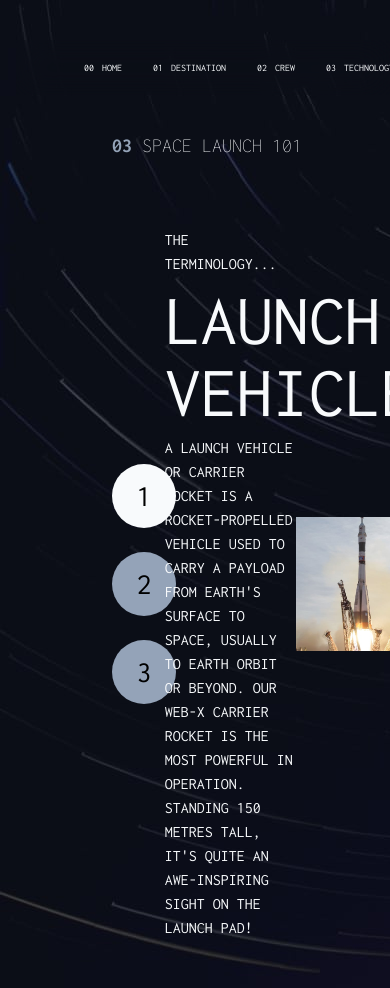
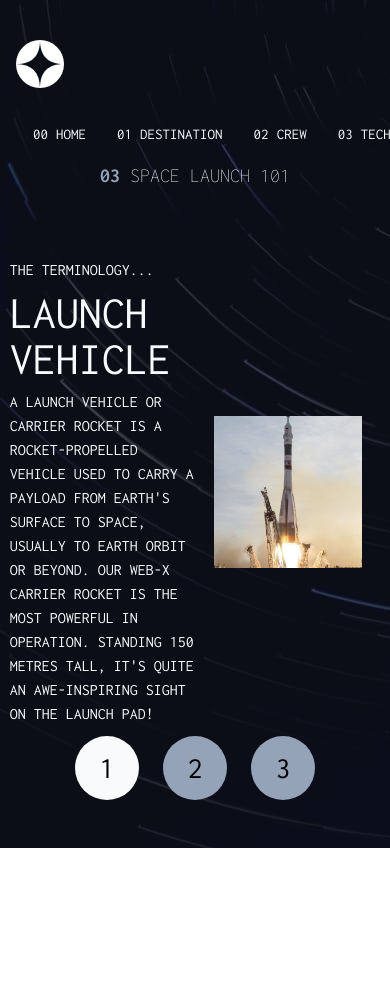
Before and after one commit to surya-tamang/space-tourism, a React (Vite) app: page /space-tourism/technology in a window 390 px wide. Shown: the top 988 px of the page. After the commit the page ends 848 px from the top, so only its background shows below. Built offline with nearby package versions, Linux system fonts and the light colour scheme; a web font is replaced by a local one.

Commit message:
responsiveness

```diff
--- a/src/app.css
+++ b/src/app.css
@@ -5,6 +5,10 @@
 }
 
 /*---------------home page styling---------------*/
+
+body.no-scroll {
+    overflow: hidden;
+}
 
 
 .home_page,
@@ -106,27 +110,86 @@ h1.space {
         font-size: 12px;
     }
 
+    /* crew page */
+
     .crew_page {
         background: url('/src/assets/crew/background-crew-tablet.jpg');
+        display: flex;
+        align-items: center;
+        padding: 0 10px;
+        flex-direction: row;
+        gap: 10px;
+        justify-content: center;
     }
+
+    .crew_page .left {
+        margin-top: 10rem;
+        width: 70%;
+    }
+
+    .frame {
+        margin-left: 0;
+        height: 25rem;
+        width: 100%;
+    }
+
+    .slider p:nth-child(1) {
+        font-size: 25px;
+    }
+
+    .slider h1 {
+        font-size: 56px;
+    }
+
+    .crewImage {
+        width: 30%;
+        margin-top: 10rem;
+    }
+
+    .crewImage img {
+        bottom: 0;
+        right: 0;
+    }
+
+
+    /* destination page */
 
     .destination_page {
         background: url('/src/assets/destination/background-destination-tablet.jpg');
         background-repeat: no-repeat;
+        padding-left: 20px;
     }
 
     .destination_content {
         flex-direction: column;
-        margin-top: 0;
+        width: 100%;
         gap: 10px;
+    }
+
+    .dest_button {
+        font-size: 15px;
+    }
+
+    .destName {
+        font-size: 5rem;
+    }
+
+    .travel {
+        gap: 20px;
+    }
+
+    .travel p {
+        font-size: 25px;
     }
 
     .heading_div {
         margin: 0;
+        margin-top: 30px;
     }
 
     .heading {
         font-size: 20px;
+        margin-left: 0;
     }
 
     .imgBox img {
@@ -140,20 +203,59 @@ h1.space {
 
     .technology_page {
         background: url('/src/assets/technology/background-technology-tablet.jpg');
+        align-items: center;
+        justify-content: center;
     }
+
+    .techContent {
+        flex-direction: column-reverse;
+        margin-left: 0;
+        width: 95%;
+        gap: 10px;
+    }
+
+    .techContent .indexing {
+        flex-direction: row;
+        width: 100%;
+    }
+
+    .techContent .mid {
+        width: 100%;
+        flex-wrap: wrap;
+    }
+
+    .mid .techImage {
+        width: 50%;
+        display: flex;
+        justify-content: center;
+    }
+
+    .techContent .mid img {
+        width: 80%;
+    }
+
+    .techDes h1 {
+        font-size: 46px;
+    }
+
+    /* header*/
 
     .header {
         padding: 0 1rem;
+        flex-direction: column;
+        align-items: start;
+        gap: 15px;
     }
 
     .navBar {
         gap: 7px;
-        backdrop-filter: blur(16px);
+        backdrop-filter: none;
+        padding: 0 5px;
         background: transparent;
     }
 
     .navs {
-        font-size: 10px;
+        font-size: 15px;
     }
 }
 
@@ -165,6 +267,36 @@ h1.space {
         min-height: 100vh;
         background-repeat: no-repeat;
         padding: 0 15px;
+    }
+
+    .hamburger {
+        display: block;
+        z-index: 10;
+    }
+
+    #close {
+        display: none;
+    }
+
+    .header {
+        flex-direction: row;
+    }
+
+    .navBar {
+        position: absolute;
+        background-color: #1c1c1c;
+        height: 100vh;
+        right: 0;
+        top: -2.5rem;
+        width: 15rem;
+        flex-direction: column;
+        align-items: start;
+        justify-content: center;
+        padding-left: 2rem;
+    }
+
+    .navs::after {
+        display: none;
     }
 
     .navBar {
@@ -195,23 +327,91 @@ h1.space {
 
     .heading_div {
         width: 200px;
+        margin-top: 0;
     }
 
     .heading {
-        margin-left: -3rem;
         font-size: 16px;
+        text-align: center;
     }
+
+    /* crew page*/
 
     .crew_page {
         background: url('/src/assets/crew/background-crew-mobile.jpg');
         background-repeat: no-repeat;
+        align-items: center;
+        justify-content: center;
+        flex-direction: column;
+        padding: 10px 0;
+
     }
+
+    .left {
+        display: flex;
+        align-items: center;
+        justify-content: center;
+        flex-direction: column;
+        width: 100%;
+    }
+
+    .frame {
+        margin-top: 5px;
+        height: auto;
+        overflow-y: scroll;
+        height: 15rem;
+    }
+
+    .frame .slider {
+        gap: 10px;
+    }
+
+    .frame h1 {
+        font-size: 30px;
+    }
+
+    .slider p:nth-child(1) {
+        font-size: 18px;
+    }
+
+    .dots {
+        margin-top: 15px;
+    }
+
+    .crewImage {
+        /* display: none; */
+    }
+
+    .crewImage img {
+        left: 50%;
+        right: 50%;
+    }
+
+    /* destination page*/
 
     .destination_page {
         background: url('/src/assets/destination/background-destination-mobile.jpg');
         background-repeat: no-repeat;
         width: 100%;
-        align-items: start;
+        align-items: center;
+        padding-bottom: 20px;
+        flex-direction: column;
+    }
+
+    .destInfo {
+        height: 12rem;
+    }
+
+    .destInfo p {
+        font-size: 10px;
+    }
+
+    .travel h1 {
+        font-size: 10px;
+    }
+
+    .travel p {
+        font-size: 20px;
     }
 
     .technology_page {
@@ -219,28 +419,19 @@ h1.space {
         background-repeat: no-repeat;
     }
 
-    .hamburger {
-        display: block;
-        z-index: 10;
+    .techContent .mid {
+        flex-direction: column-reverse;
+        gap: 15px;
     }
 
-    #close {
-        display: none;
+    .techContent .mid .techDes {
+        width: 100%;
     }
 
-    .navBar {
-        position: absolute;
-        backdrop-filter: none;
-        background-color: #1c1c1c;
-        height: 100vh;
-        right: 0;
-        top: -2.5rem;
-        flex-direction: column;
-        align-items: start;
-        justify-content: center;
+    .indexing button {
+        height: 35px;
+        width: 35px;
+        font-size: 18px;
     }
 
-    .navs::after {
-        display: none;
-    }
 }
--- a/src/components/Header.jsx
+++ b/src/components/Header.jsx
@@ -16,10 +16,18 @@ const Header = () => {
     if (icon === "icon-hamburger.svg") {
       setIcon("icon-close.svg");
       setIsShown(true);
+      document.body.classList.add("no-scroll");
     } else {
       setIcon("icon-hamburger.svg");
       setIsShown(false);
+      document.body.classList.remove("no-scroll");
     }
+  };
+
+  const handleNavLinkClick = () => {
+    setIcon("icon-hamburger.svg");
+    setIsShown(false);
+    document.body.classList.remove("no-scroll"); // Enable scrolling
   };
 
   return (
@@ -32,7 +40,7 @@ const Header = () => {
           isShown ? "showNavBar" : ""
         }`}
       >
-        <NavBar list={navList} />
+        <NavBar list={navList} handle={handleNavLinkClick} />
       </nav>
       <div className="hamburger">
         <img
--- a/src/components/NavBar.jsx
+++ b/src/components/NavBar.jsx
@@ -2,7 +2,7 @@ import React from "react";
 
 import { NavLink } from "react-router-dom";
 
-export default function NavBar({ list }) {
+export default function NavBar({ list,handle }) {
   return (
     <>
       {list.map((item, index) => {
@@ -12,6 +12,7 @@ export default function NavBar({ list }) {
             key={index}
             to={path}
             end={path === "/space-tourism/"}
+            onClick={handle}
             className={({ isActive }) =>
               `navs flex gap-2 uppercase text-slate-50 relative py-5 px-3 ${
                 isActive ? "navs_active" : ""
--- a/src/pages/Crew.jsx
+++ b/src/pages/Crew.jsx
@@ -8,6 +8,7 @@ const Crew = () => {
   const [currentIndex, setCurrentIndex] = useState(0);
   return (
     <div className="crew_page min-h-screen w-full flex items-start flex-col justify-center overflow-hidden pt-36 pb-7 relative">
+      <div className="left">
         <Heading title={"meet our crew"} index={"02"} />
         <div className="frame h-96 flex overflow-hidden ml-28 mt-20">
           {crewData.map((item, index) => {
@@ -38,7 +39,8 @@ const Crew = () => {
             );
           })}
         </div>
-      <div>
+      </div>
+      <div className="crewImage">
         <img
           src={crewData[currentIndex].images}
           alt={crewData[currentIndex].crewName}
--- a/src/pages/Technology.jsx
+++ b/src/pages/Technology.jsx
@@ -4,19 +4,20 @@ import dataJson from "../data.json";
 
 const Technology = () => {
   const techData = dataJson.technology;
-  const [currentIndex, setCurrentIndex] = useState(0); // Use array destructuring
-  console.log(currentIndex);
+  const [currentIndex, setCurrentIndex] = useState(0);
 
   return (
     <div className="technology_page min-h-screen w-full flex items-start pt-32 flex-col pb-12">
       <Heading title={"space launch 101"} index={"03"} />
-      <div className="h-auto ml-28 mt-16 flex">
-        <div className="h-auto w-2/12 flex items-start justify-center flex-col gap-6">
+      <div className="techContent h-auto ml-28 mt-16 flex">
+        <div className="indexing h-auto w-2/12 flex items-start justify-center flex-col gap-6">
           {techData.map((item, index) => {
             return (
               <button
                 key={index}
-                className={`h-16 w-16 ${index===currentIndex ? 'bg-slate-50': 'bg-slate-400'} rounded-full flex items-center justify-center text-3xl`}
+                className={`h-16 w-16 ${
+                  index === currentIndex ? "bg-slate-50" : "bg-slate-400"
+                } rounded-full flex items-center justify-center text-3xl`}
                 onClick={() => setCurrentIndex(index)}
               >
                 {index + 1}
@@ -24,13 +25,13 @@ const Technology = () => {
             );
           })}
         </div>
-        <div className="flex justify-between items-center">
-          <div className="w-6/12 text-slate-50 flex flex-col gap-2 uppercase">
+        <div className="mid flex justify-between items-center">
+          <div className="techDes w-6/12 text-slate-50 flex flex-col gap-2 uppercase">
             <p>the terminology...</p>
             <h1 className="text-7xl">{techData[currentIndex].techName}</h1>
             <p>{techData[currentIndex].description}</p>
           </div>
-          <div>
+          <div className="techImage">
             <img
               src={techData[currentIndex].images.portrait}
               alt={techData[currentIndex].techName}
```
Also changed, not shown: src/pages/Destination.jsx (+4 -4 lines). Lines whose indentation alone changed are shown as unchanged.
